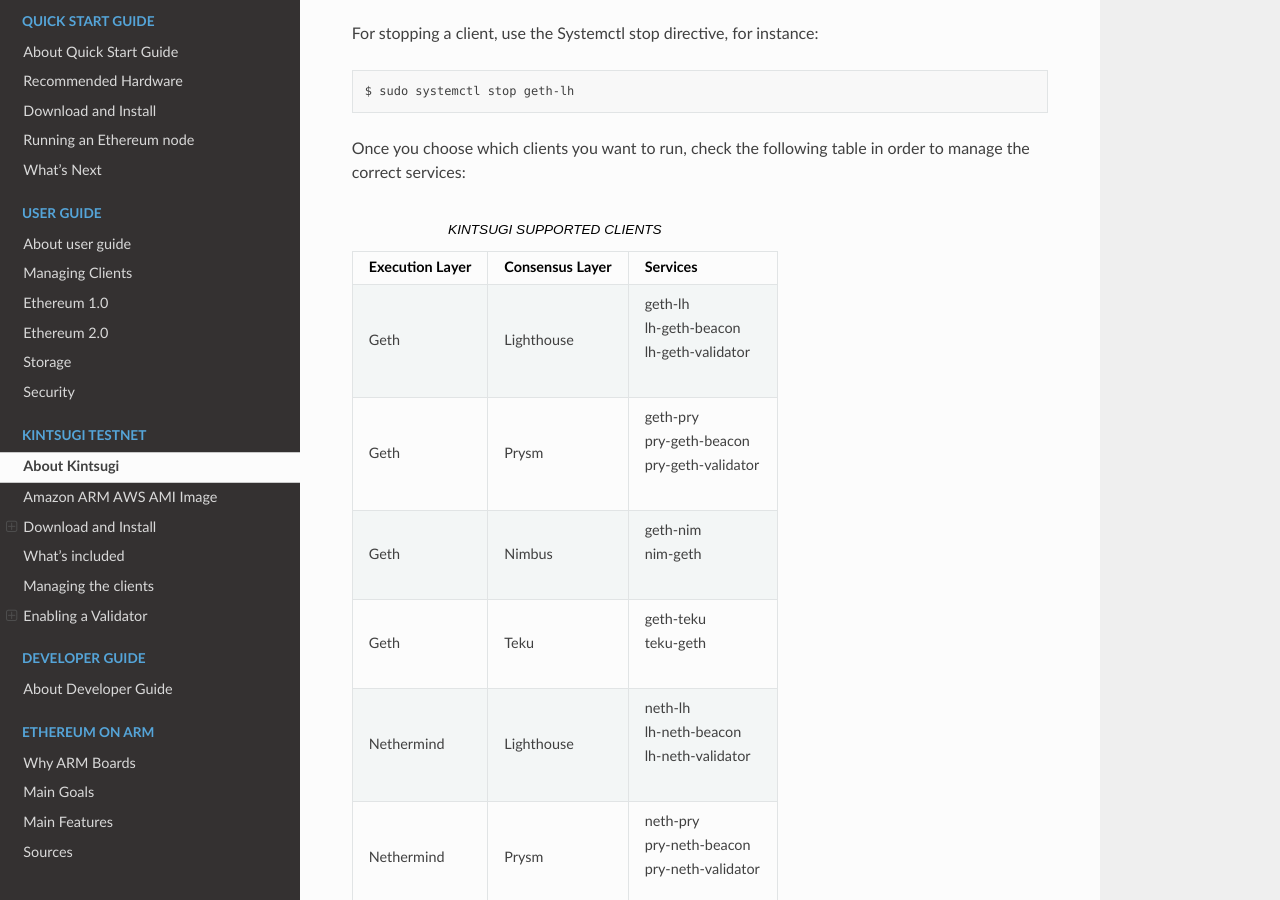
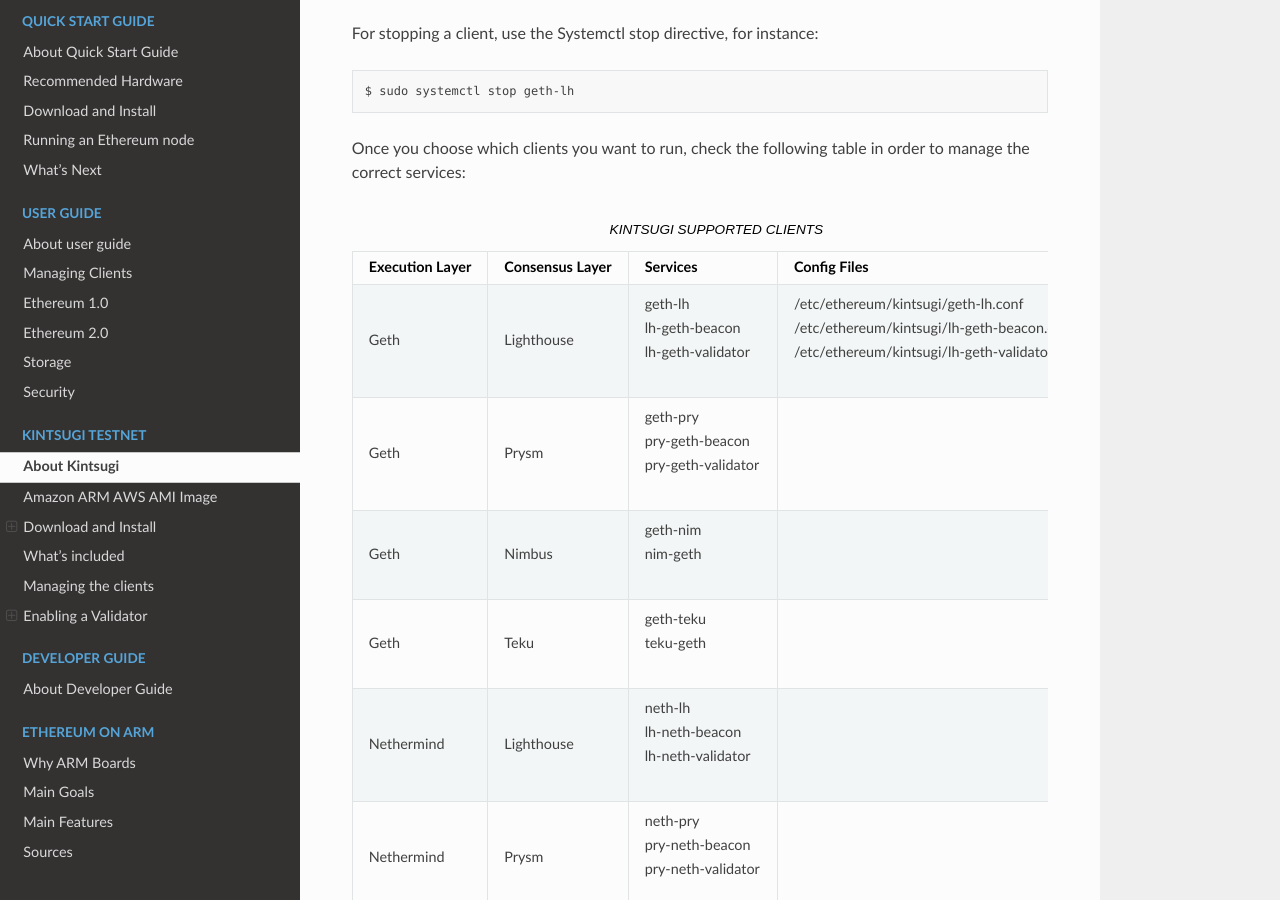
Before and after one commit to EOA-Blockchain-Labs/ethereumonarm, a Sphinx documentation site: the page built from docs/kintsugi/kintsugi-testnet.rst, in a window 1280 px wide and 900 px high, scrolled down 5203 px. Built offline with Sphinx 7.4.7 and the Read the Docs theme 2.0.0, drawn with Linux system fonts in a browser that asks for light colours.

Commit message:
added config files

```diff
--- a/docs/kintsugi/kintsugi-testnet.rst
+++ b/docs/kintsugi/kintsugi-testnet.rst
@@ -237,11 +237,13 @@
 to manage the correct services:
 
 .. csv-table:: KINTSUGI SUPPORTED CLIENTS
-  :header: Execution Layer, Consensus Layer, Services
+  :header: Execution Layer, Consensus Layer, Services, Config Files
 
   Geth, Lighthouse, "| geth-lh
   | lh-geth-beacon
-  | lh-geth-validator"
+  | lh-geth-validator", "| /etc/ethereum/kintsugi/geth-lh.conf
+  | /etc/ethereum/kintsugi/lh-geth-beacon.conf
+  | /etc/ethereum/kintsugi/lh-geth-validator.conf"
   Geth, Prysm, "| geth-pry
   | pry-geth-beacon
   | pry-geth-validator"
```
